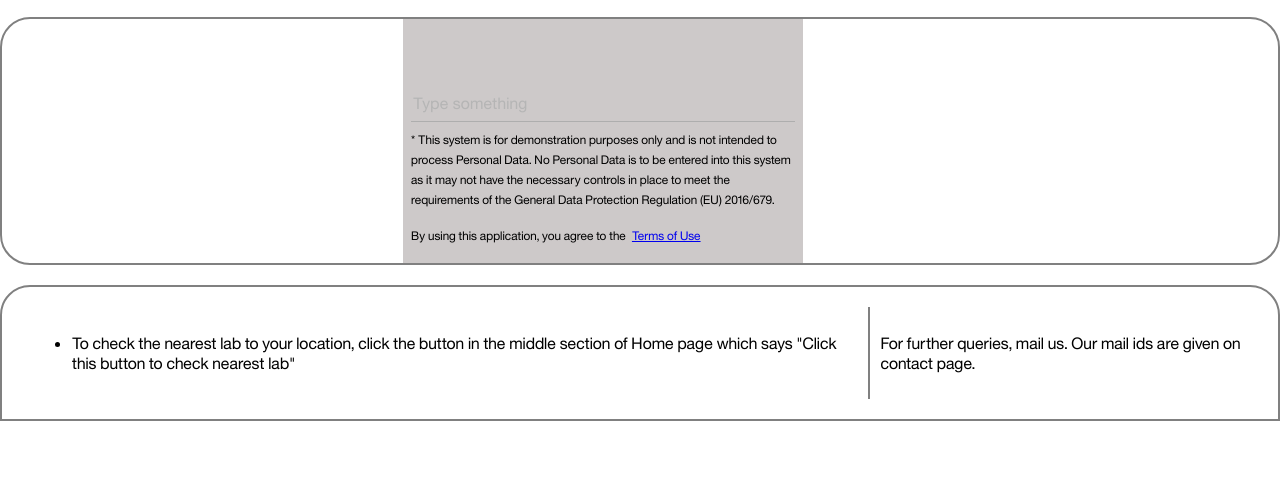
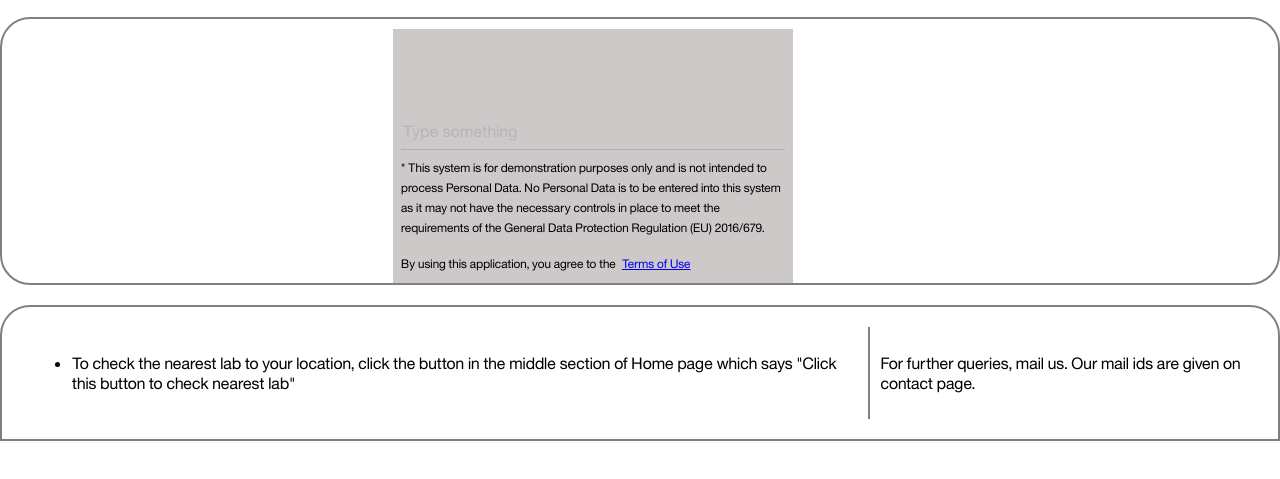
Before and after one commit to Prashant1502/Crack-The-Covid19, a website: page public/watson.html in a window 1280 px wide. Shown: the part 203-682 px from the top of the page. Drawn offline with Linux system fonts and the light colour scheme; no server answers.

Commit message:
Update app.css

```diff
--- a/public/css/app.css
+++ b/public/css/app.css
@@ -54,6 +54,7 @@ div {
   display: -ms-flexbox;
   display: -webkit-flex;
   display: flex;
+  height: auto;
   flex-direction: row;
   -ms-display: flex;
   -ms-flex-direction: row;
@@ -75,7 +76,7 @@ div {
   flex-direction: column;
   height: 90%;
   padding: 0.9375rem 0 0.625rem 0;
-  margin: auto;
+  margin: 10px;
   text-align: left;
   max-width: 25rem;
   min-width: 9.375rem;
```
